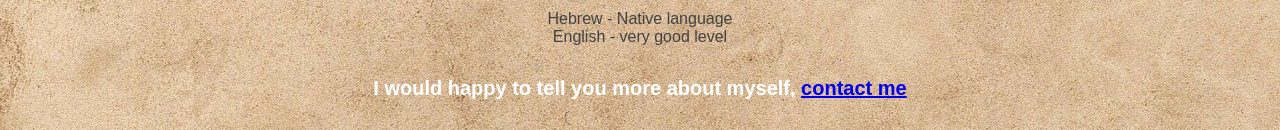
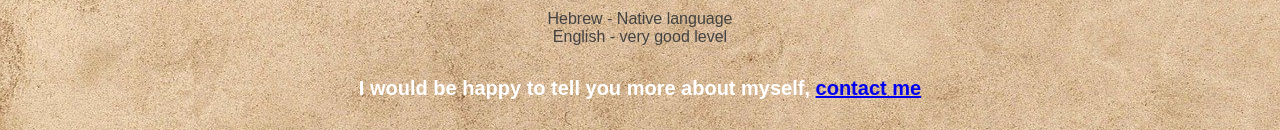
Before and after one commit to gorenoa/html, a plain HTML site: page index.html in a window 1280 px wide. Shown: the part 1463-1593 px from the top of the page. Drawn offline with Linux system fonts and the light colour scheme.

Commit message:
Update index.html

```diff
--- a/index.html
+++ b/index.html
@@ -36,7 +36,7 @@ Loves spending time with friends, family, and go to music shows.</p>
 <p>Hebrew - Native language <br>
 English - very good level
 </p>
-<h4>I would happy to tell you more about myself, <a href="https://gorenoa.github.io/html/contact.html"target="_blank"/>contact me</a></h3>
+<h4>I would be happy to tell you more about myself, <a href="https://gorenoa.github.io/html/contact.html"target="_blank"/>contact me</a></h3>
 </center>
 </body>
 </html>
```
